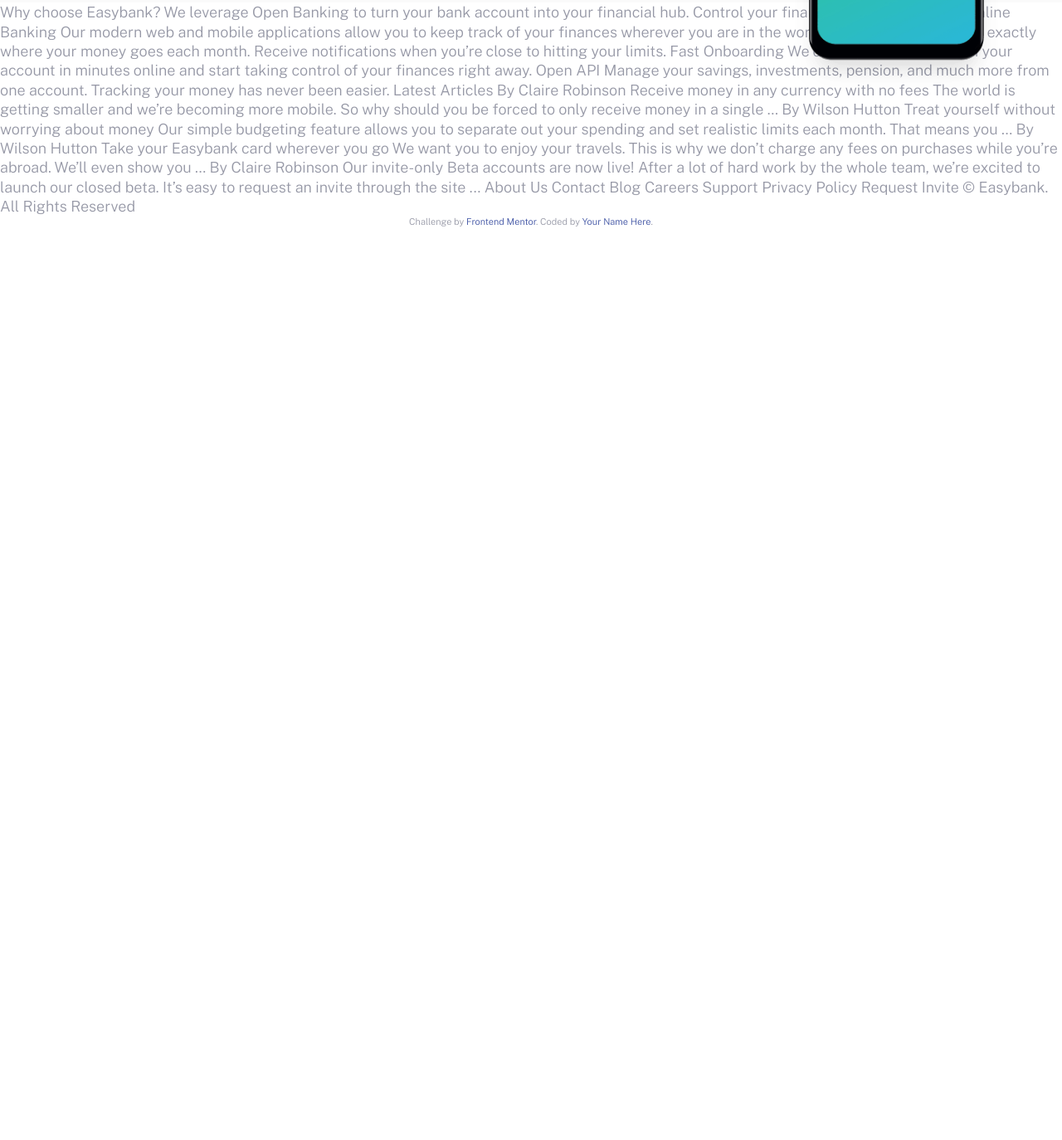
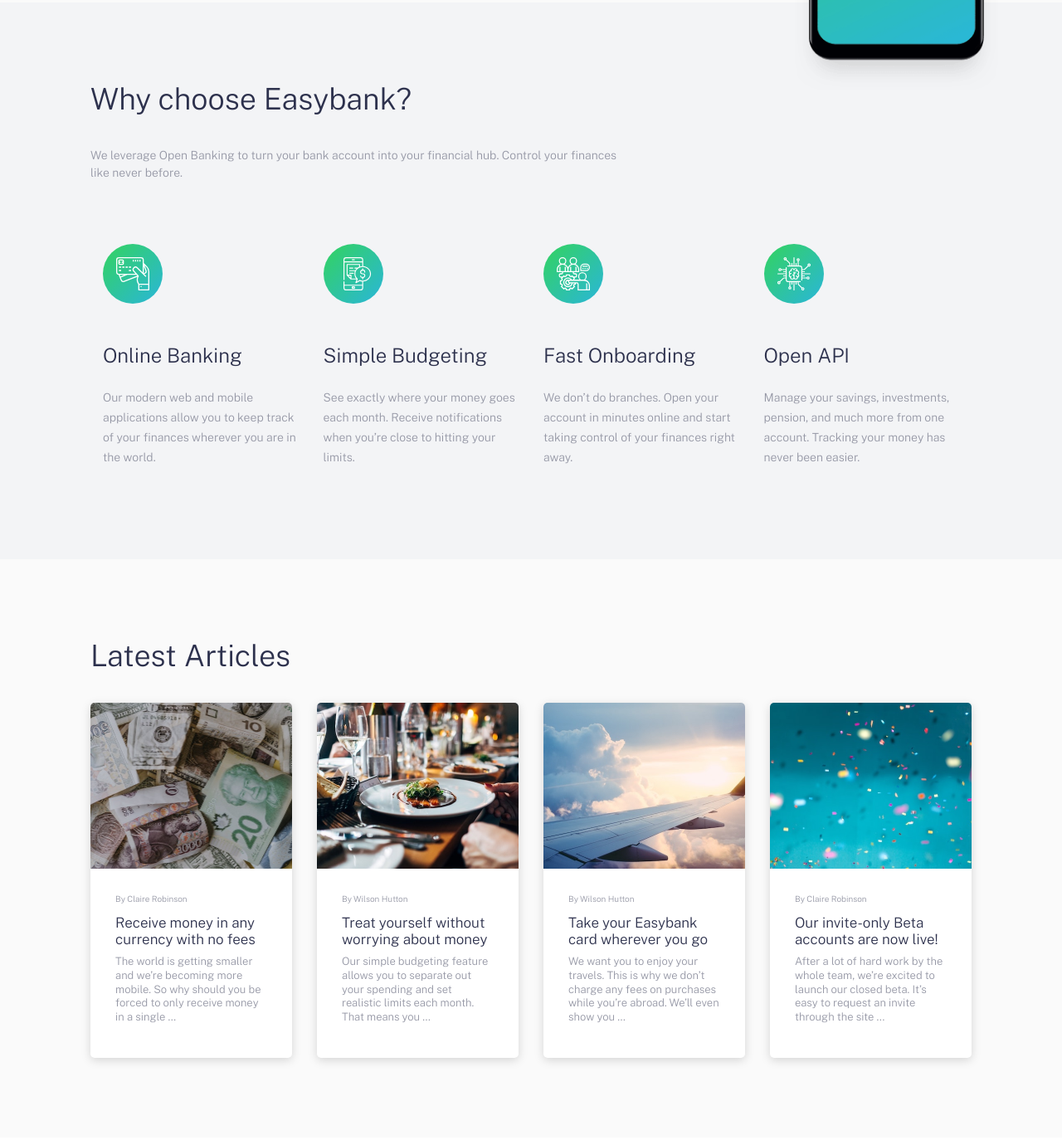
Before and after one commit to Micahtron/fem-landing-pages, a plain HTML site: page easybank-landing-page/index.html in a window 1280 px wide. Shown: the part 733-2107 px from the top of the page at 83% size. Before the commit the page ends 1008 px from the top, so only its background shows below. Drawn offline with nearby package versions, Linux system fonts and the light colour scheme.

Commit message:
Feature sections added (flex and grid)

```diff
--- /dev/null
+++ b/easybank-landing-page/assets/src/scss/_article.scss
@@ -0,0 +1,67 @@
+.articles {
+  background-color: $veryLightGray;
+}
+
+.article {
+  &__content {
+
+  }
+
+  &__grid {
+    display: grid;
+    grid-template-columns: 1fr;
+    gap: 1.875rem;
+
+    @include breakpoint-up(medium){
+      grid-template-columns: repeat(2, 1fr);
+    }
+
+    @include breakpoint-up(large){
+      grid-template-columns: repeat(4, 1fr);
+    }
+  }
+
+  &__item {
+    border-radius: 0.3125rem;
+    overflow: hidden;
+    box-shadow: 0px 3px 12px rgba(0, 0, 0, 0.15);
+    background-color: $white;
+    transition: all 150ms ease-in-out;
+
+    &:hover {
+      transform: scale(1.05);
+    }
+  }
+
+  &__image {
+    height: 12.5rem;
+    background-size: cover;
+    background-repeat: no-repeat;
+    background-position: center center;
+  }
+
+  &__text {
+    padding: 1.875rem 1.875rem 2.5rem 1.875rem;
+    color: $grayishBlue;
+
+    @include breakpoint-up(medium){
+      padding: 1.875rem, 1.5625rem;
+    }
+  }
+
+  &__author {
+    font-size: 0.625rem;
+    margin-bottom: 0.75rem;
+  }
+
+  &__title {
+    font-size: 1.0625rem;
+    color: $darkBlue;
+    margin-bottom:0.5rem;
+    line-height: 1.2;
+  }
+
+  &__description {
+    font-size: 0.8125rem;
+  }
+}
--- /dev/null
+++ b/easybank-landing-page/assets/src/scss/_feature.scss
@@ -0,0 +1,61 @@
+.feature {
+  background-color: $lightGrayishBlue;
+  text-align: center;
+
+  @include breakpoint-up(medium){
+    text-align: left;
+  }
+
+  &__intro {
+    margin-bottom: 3.75rem;
+
+    @include breakpoint-up(large){
+      width: 60%;
+    }
+  }
+
+  &__grid {
+    @include breakpoint-up(medium){
+      display: flex;
+      flex-wrap: wrap;
+    }
+  }
+
+  &__item {
+    padding: 0.9375rem;
+
+    @include breakpoint-up(medium){
+      flex: 1 0 50%;
+    }
+
+    @include breakpoint-up(large){
+      flex: 1;
+    }
+  }
+
+  &__icon {
+    margin-bottom: 1.875rem;
+
+    @include breakpoint-up(large){
+      margin-bottom: 2.75rem;
+    }
+  }
+
+  &__title {
+    font-size: 1.25rem;
+    font-weight: 300;
+    line-height: 1.15;
+    color: $darkBlue;
+    margin-bottom: 1rem;
+
+    @include breakpoint-up(large){
+      font-size: 1.5rem;
+      margin-bottom: 1.5rem;
+    }
+  }
+
+  &__description {
+    font-size: 0.875rem;
+    line-height: 1.5rem;
+  }
+}
--- a/easybank-landing-page/assets/src/scss/_globals.scss
+++ b/easybank-landing-page/assets/src/scss/_globals.scss
@@ -15,6 +15,7 @@
   font-size: $font-sm;
   font-weight: 300;
   color: $grayishBlue;
+  min-height: 300vh;
 
   @include breakpoint-up(large){
     font-size: $font-med
@@ -25,8 +26,36 @@
   }
 }
 
+p {
+  font-size: $font-sm;
+  line-height: 1.5;
+  margin-bottom: 2.25rem;
+}
+
 h1, h2, h3 {
   margin-top: 0;
+  font-weight: 300;
+  line-height: 1.15;
+  color: $darkBlue;
+}
+
+h1 {
+  font-size: 2.31rem;
+  margin-bottom: 1.5rem;
+
+  @include breakpoint-up(large){
+    font-size: $font-xlg;
+  }
+}
+
+h2 {
+  font-size: 1.875rem;
+  margin-bottom: 1.5625rem;
+
+  @include breakpoint-up(large){
+    font-size: 2.25rem;
+    margin-bottom: 2.25rem;
+  }
 }
 
 a, a:visited, a:hover {
@@ -38,24 +67,40 @@
   margin: 0 auto;
 
   &--pall {
-    padding-top: 2.25rem;
-    padding-bottom: 2.25rem;
+    padding-top: 4.375rem;
+    padding-bottom: 4.375rem;
     padding-left: 1.5rem;
     padding-right: 1.5rem;
+
+    @include breakpoint-up(large){
+      padding-top: 6rem;
+      padding-bottom: 6rem;
+    }
   }
   &--py {
-    padding-top: 2.25rem;
-    padding-bottom: 2.25rem;
+    padding-top: 4.375rem;
+    padding-bottom: 4.375rem;
+
+    @include breakpoint-up(large){
+      padding-top: 6rem;
+      padding-bottom: 6rem;
+    }
   }
   &--px {
     padding-left: 1.5rem;
     padding-right: 1.5rem;
   }
   &--pt {
-    padding-top: 2.25rem;
+    padding-top: 4.375rem;
+    @include breakpoint-up(large){
+      padding-top: 6rem;
+    }
   }
   &--pb {
-    padding-bottom: 2.25rem;
+    padding-bottom: 4.375rem;
+    @include breakpoint-up(large){
+      padding-bottom: 6rem;
+    }
   }
   &--pl {
     padding-left: 1.5rem;
--- a/easybank-landing-page/assets/src/scss/_hero.scss
+++ b/easybank-landing-page/assets/src/scss/_hero.scss
@@ -69,24 +69,6 @@
   &__text {
     text-align: center;
 
-    h1 {
-      font-size: 2.31rem;
-      font-weight: 300;
-      line-height: 1.15;
-      color: $darkBlue;
-      margin-bottom: 1.5rem;
-
-      @include breakpoint-up(large){
-        font-size: $font-xlg;
-      }
-    }
-
-    p {
-      font-size: $font-sm;
-      line-height: 1.5;
-      margin-bottom: 2.25rem;
-    }
-
     @include breakpoint-up(large){
       flex: 2;
       order: 1;
--- a/easybank-landing-page/assets/src/scss/style.scss
+++ b/easybank-landing-page/assets/src/scss/style.scss
@@ -6,3 +6,5 @@
 @import "globals";
 @import "header";
 @import "hero";
+@import "feature";
+@import "article";
--- a/easybank-landing-page/index.html
+++ b/easybank-landing-page/index.html
@@ -77,51 +77,103 @@
     </div>
   </section>
 
-
-  Why choose Easybank?
-
+  <section class="feature">
+    <div class="feature__content container container--pall">
+      <div class="feature__intro">
+        <h2>Why choose Easybank?</h2>
+        <p>
           We leverage Open Banking to turn your bank account into your financial hub. Control
           your finances like never before.
-
-  Online Banking
+        </p>
+      </div>
+      <div class="feature__grid">
+        <div class="feature__item">
+          <div class="feature__icon"><img src="assets/images/icon-online.svg" alt=""></div>
+          <div class="feature__title">Online Banking</div>
+          <div class="feature__description">
             Our modern web and mobile applications allow you to keep track of your finances
             wherever you are in the world.
-
-  Simple Budgeting
+          </div>
+        </div>
+        <div class="feature__item">
+          <div class="feature__icon"><img src="assets/images/icon-budgeting.svg" alt=""></div>
+          <div class="feature__title">Simple Budgeting</div>
+          <div class="feature__description">
             See exactly where your money goes each month. Receive notifications when you’re
             close to hitting your limits.
-
-  Fast Onboarding
+          </div>
+        </div>
+        <div class="feature__item">
+          <div class="feature__icon"><img src="assets/images/icon-onboarding.svg" alt=""></div>
+          <div class="feature__title">Fast Onboarding</div>
+          <div class="feature__description">
             We don’t do branches. Open your account in minutes online and start taking control
             of your finances right away.
-
-  Open API
+          </div>
+        </div>
+        <div class="feature__item">
+          <div class="feature__icon"><img src="assets/images/icon-api.svg" alt=""></div>
+          <div class="feature__title">Open API</div>
+          <div class="feature__description">
             Manage your savings, investments, pension, and much more from one account. Tracking
             your money has never been easier.
+          </div>
+        </div>
+      </div>
+    </div>
+  </section>
 
-
-
-  Latest Articles
-
-  By Claire Robinson
-  Receive money in any currency with no fees
+  <section class="articles">
+    <div class="article__content container container--pall">
+      <h2>Latest Articles</h2>
+      <div class="article__grid">
+        <a href="#" class="article__item">
+          <div class="article__image" style="background-image: url('assets/images/image-currency.jpg');"></div>
+          <div class="article__text">
+            <div class="article__author">By Claire Robinson</div>
+            <div class="article__title">Receive money in any currency with no fees</div>
+            <div class="article__description">
               The world is getting smaller and we’re becoming more mobile. So why should you be
               forced to only receive money in a single …
-
-  By Wilson Hutton
-  Treat yourself without worrying about money
+            </div>
+          </div>
+        </a>
+        <a href="#" class="article__item">
+          <div class="article__image" style="background-image: url('assets/images/image-restaurant.jpg');"></div>
+          <div class="article__text">
+            <div class="article__author">By Wilson Hutton</div>
+            <div class="article__title">Treat yourself without worrying about money</div>
+            <div class="article__description">
               Our simple budgeting feature allows you to separate out your spending and set
               realistic limits each month. That means you …
-
-  By Wilson Hutton
-  Take your Easybank card wherever you go
+            </div>
+          </div>
+        </a>
+        <a href="#" class="article__item">
+          <div class="article__image" style="background-image: url('assets/images/image-plane.jpg');"></div>
+          <div class="article__text">
+            <div class="article__author">By Wilson Hutton</div>
+            <div class="article__title">Take your Easybank card wherever you go</div>
+            <div class="article__description">
               We want you to enjoy your travels. This is why we don’t charge any fees on purchases
               while you’re abroad. We’ll even show you …
-
-  By Claire Robinson
-  Our invite-only Beta accounts are now live!
+            </div>
+          </div>
+        </a>
+        <a href="#" class="article__item">
+          <div class="article__image" style="background-image: url('assets/images/image-confetti.jpg');"></div>
+          <div class="article__text">
+            <div class="article__author">By Claire Robinson</div>
+            <div class="article__title">Our invite-only Beta accounts are now live!</div>
+            <div class="article__description">
               After a lot of hard work by the whole team, we’re excited to launch our closed beta.
               It’s easy to request an invite through the site ...
+            </div>
+          </div>
+        </a>
+      </div>
+    </div>
+  </section>
 
 
 
```
Also changed, not shown: easybank-landing-page/assets/dist/style.css. Lines whose indentation alone changed are shown as unchanged.
